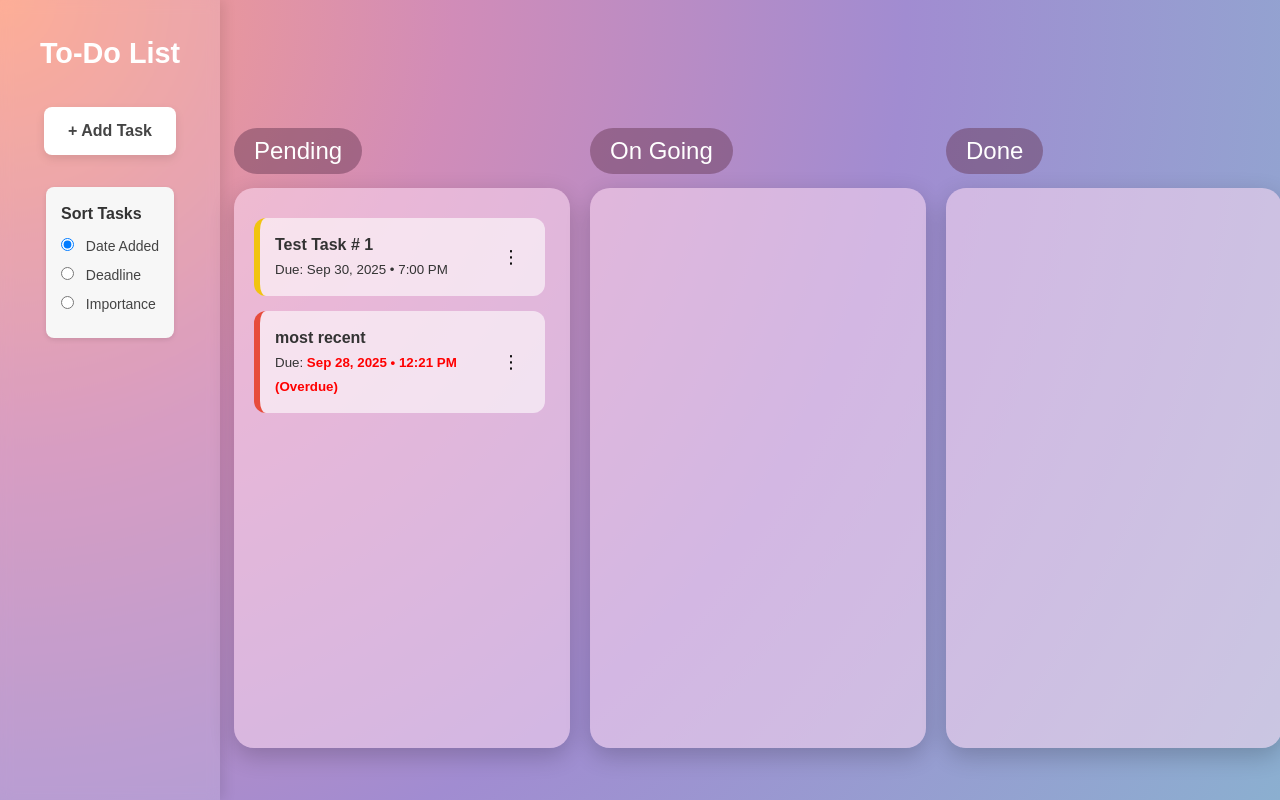
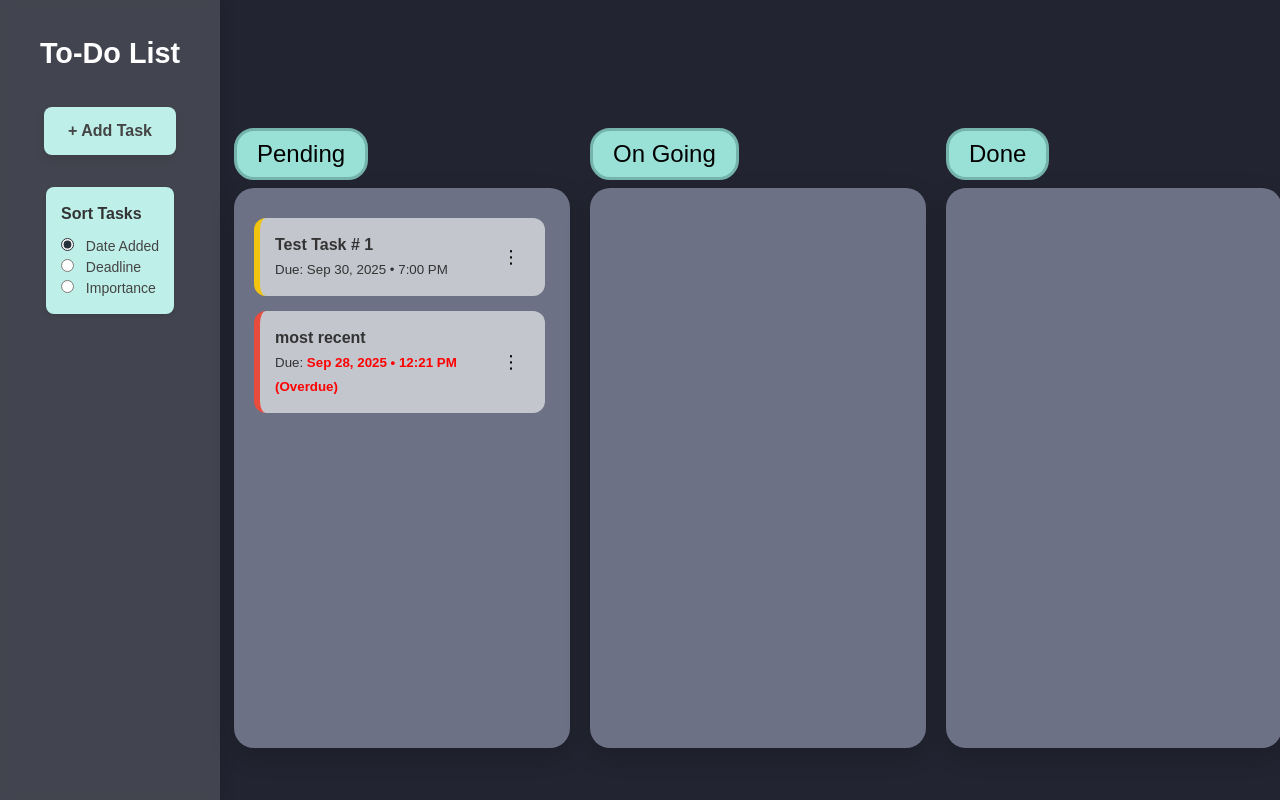
Before and after one commit to mika-29/cmsc128-PairProject_BorcesTambolero, a Flask app: page / in a window 1280 px wide. Run offline with Flask 3, Linux system fonts and the light colour scheme; data comes from the database, SQL or seed files in the repository; both versions use the stored data as it was after the commit; some web fonts are replaced.

Commit message:
changed: app color scheme

```diff
--- a/static/todoStyle.css
+++ b/static/todoStyle.css
@@ -26,7 +26,7 @@ body {
   font-family: "Sublima", sans-serif;
   line-height: 1.5;
   -webkit-font-smoothing: antialiased;
-  background: radial-gradient(circle at top left, #fda085 0%, #d18cb8 30%, #a18cd1 60%, #8bafd0 100%);
+  background: #222531;
   background-repeat: no-repeat;
 }
 
@@ -92,7 +92,7 @@ a {
   font-weight: bold;
   border: none;
   border-radius: 8px;
-  background: #fff;
+  background: #beefe8;
   color: #444;
   cursor: pointer;
   box-shadow: 0 4px 10px rgba(0,0,0,0.1);
@@ -100,13 +100,13 @@ a {
 }
 
 .sidebar .add-task:hover {
-  background: #f8f8f8;
+  background: #e6fffb;
   transform: translateY(-2px);
 }
 
 .sort-section {
   padding: 15px;
-  background: #f7f7f7;   /* light background */
+  background: #beefe8;  /* light background */
   border-radius: 8px;
   margin-bottom: 20px;
   box-shadow: 0 2px 5px rgba(0,0,0,0.1);
@@ -121,14 +121,14 @@ a {
 
 .sort-option {
   display: block;
-  margin: 8px 0;
+  margin: px 0;
   font-size: 14px;
   color: #444;
   cursor: pointer;
 }
 
 .sort-option input[type="radio"] {
-  accent-color: #007bff; /* modern browsers: blue color */
+  accent-color: #272f38; /* modern browsers: blue color */
   margin-right: 8px;
   cursor: pointer;
 }
@@ -194,7 +194,7 @@ header {
   height: 70vh;
   padding: 1.25rem;
   border-radius: 20px;
-  background: rgba(252, 218, 240, 0.556);
+  background: #6d7185;
   box-shadow: 0 8px 24px rgba(0, 0, 0, 0.2);
 }
 
@@ -203,10 +203,12 @@ header {
   top: -60px;
   left: 0;
   padding: 5px 20px;
-  border-radius: 50px;
+  border-radius: 20px;
   font-size: 1.5rem;
-  color: white;
-  background: rgba(103, 56, 83, 0.47);
+  color: black;
+  background: #99e1d7;
+  border-style: solid;
+  border-color:  #75b4ac;;
 }
 
 .list-container {
@@ -375,7 +377,7 @@ header {
 .pop-up h2 {
   margin-bottom: 15px;
   text-align: center;
-  color: #4cafef;
+  color: rgb(15, 15, 15);
 }
 
 .pop-up label {
@@ -405,12 +407,12 @@ header {
   border: none;
   border-radius: 6px;
   cursor: pointer;
-  background: #4cafef;
+  background: #66cdbe;
   transition: background 0.25s ease-in-out;
 }
 
 .pop-up button:hover {
-  background: #379edc;
+  background: #50a89b;
 }
 
 /* Close Button */
--- a/templates/todo.html
+++ b/templates/todo.html
@@ -48,7 +48,7 @@
 
   <form id="addTaskForm" class="form">
     <div class="pop-up">
-      <span id="closePopUp" class="close"></span>
+      <span id="closePopUp" class="close">×</span>
       <h2>Add Task</h2>
 
       <label for="taskName">Task Name:</label>
```
Also changed, not shown: todo.db.
